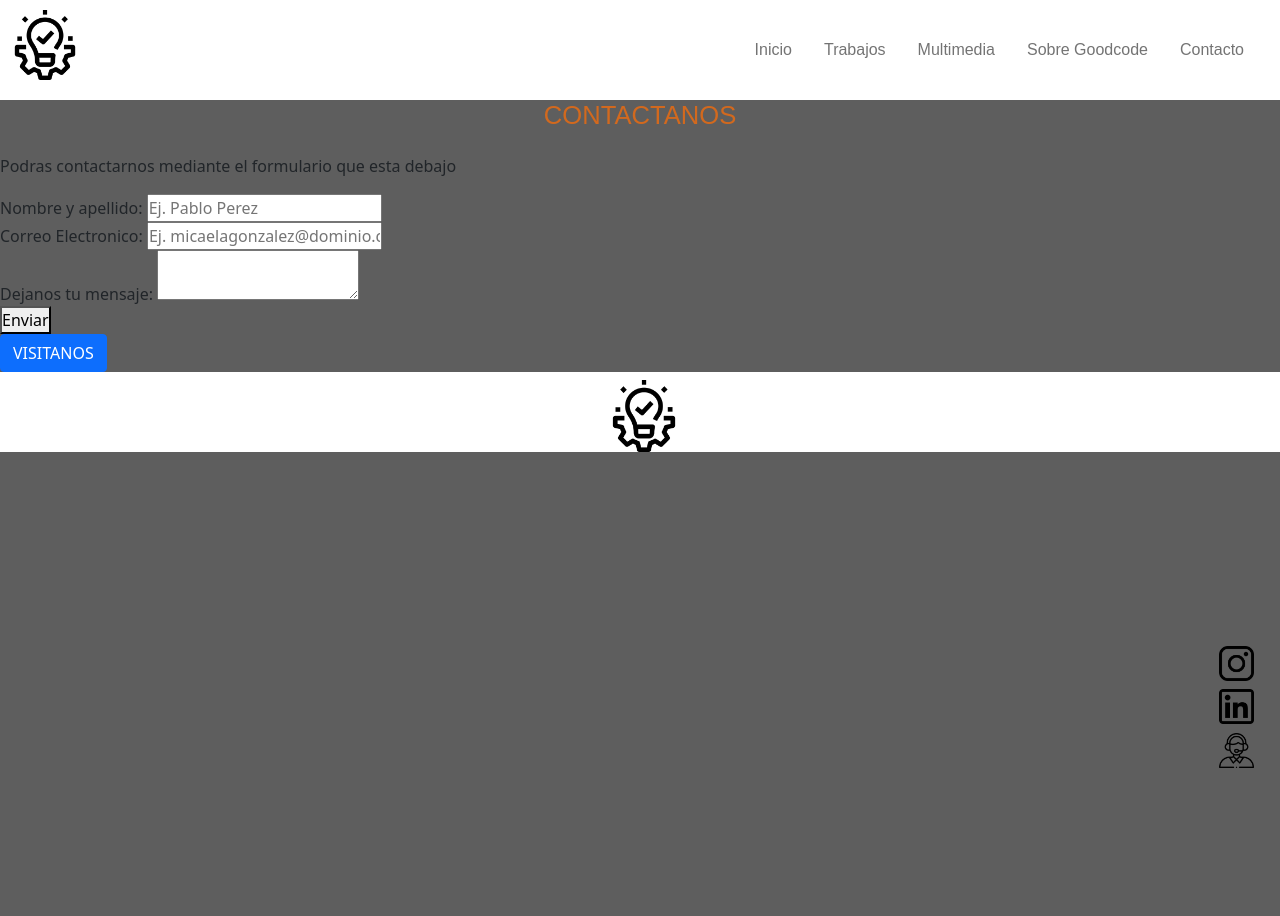
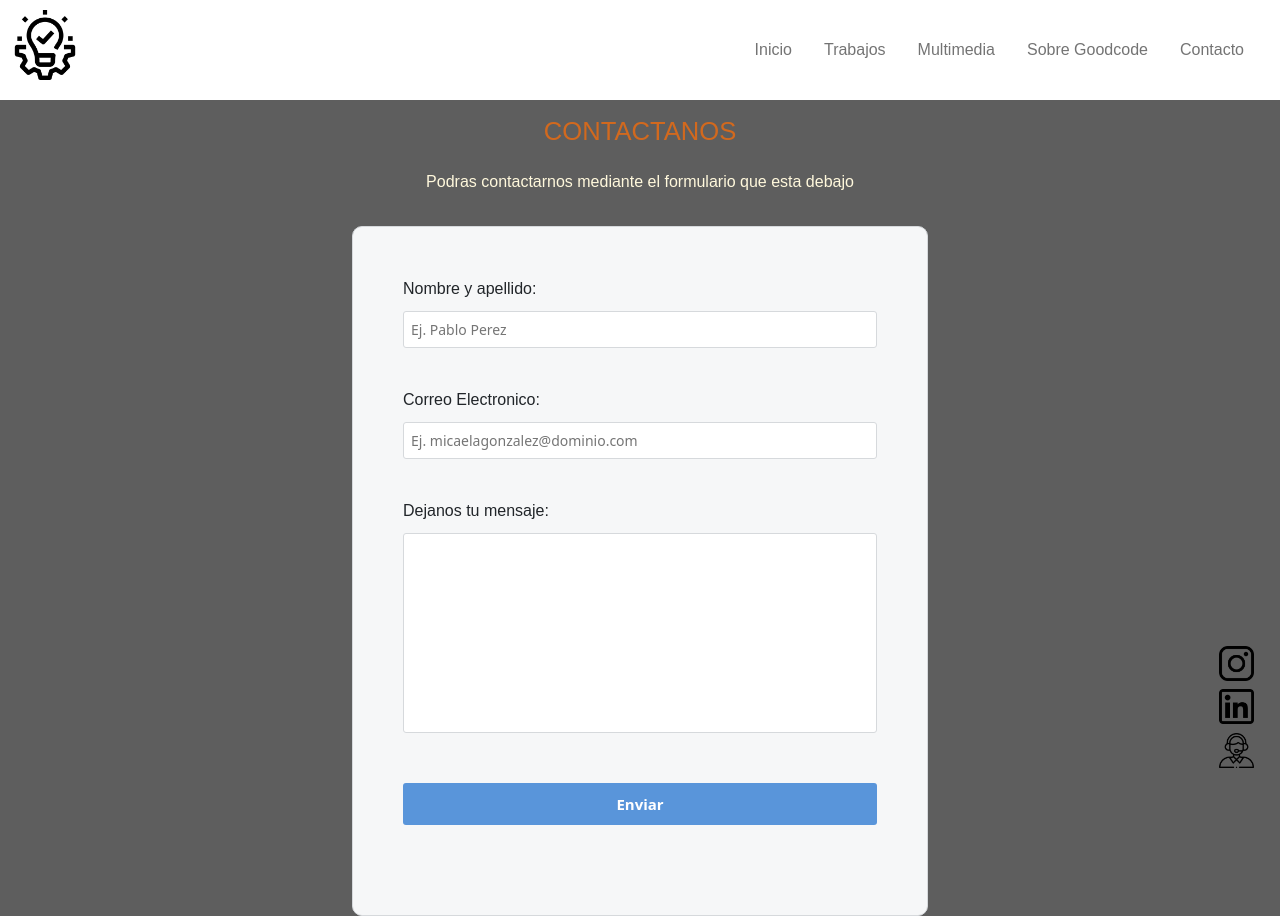
Before and after one commit to rodrigosivori/entregaSASS, a website: page contacto.html in a window 1280 px wide. Shown: the top 916 px of the page. Before the commit the page ends 800 px from the top, so only its background shows below. Drawn offline with nearby package versions, Linux system fonts and the light colour scheme.

Commit message:
add contacto to sass

```diff
--- a/scss/componentes/_contacto.scss
+++ b/scss/componentes/_contacto.scss
@@ -0,0 +1,109 @@
+section {
+    display: grid;
+    grid-template-areas:
+    "title"
+    "formulario"
+    "mapas";
+    justify-items: center;
+    padding-bottom: 100px;
+
+    .cont-contact-title {
+        grid-area: title;
+        margin-top: 1em;
+
+        p {
+            width: 100%;
+            font-family: 'Oswald', sans-serif;
+            color: cornsilk;
+            text-align: center;
+            padding-bottom: 1em;
+        }
+    }
+    .formulario {
+        grid-area: formulario;
+        background-color: #f6f7f8;
+        border: 1px solid #d6d9dc;
+        border-radius: 10px;
+        width: 45%;
+        margin: 0 0 100px 0;
+        padding: 50px;
+
+        div {
+
+            label {
+                font-family: 'Oswald', sans-serif;
+            }
+        }
+
+    }
+
+    .form-row {
+        margin-bottom: 40px;
+        display: flex;
+        justify-content: flex-start;
+        flex-direction: column;
+        flex-wrap: wrap;
+
+        input[type="text"],
+        input[type="email"] {
+            background-color: #fff;
+            border: 1px solid #d6d9dc;
+            border-radius: 3px;
+            width: 100%;
+            padding: 7px;
+            font-size: 14px;
+        }
+
+        label {
+            margin-bottom: 10px;
+        }
+
+        textarea {
+            font-size: 14px;
+            border: 1px solid #d6d9dc;
+            border-radius: 3px;
+            margin-bottom: 10px;
+            padding: 7px;
+            min-height: 200px;
+            width: 100%;
+            resize: none;
+        }
+        .instructions {
+            color: #999;
+            margin-bottom: 30px;
+            font-size: 14px;
+        }
+        button {
+            font-size: 15px;
+            font-weight: bold;
+            color: #fff;
+            background-color: #5995da;
+            border:none;
+            border-radius: 3px;
+            padding: 10px 40px;
+            cursor: pointer;
+
+            &:hover {
+                background-color: #76aeed;
+            }
+            &:active {
+                background-color: #407fc7;
+            }
+        }
+
+    }
+
+    .btn-primary {
+        background-color: #3477c4; /* no me queda el mismo color que el form */
+        border: none;
+
+        &:hover {
+            background-color: #76aeed;
+        }
+        &:active {
+            background-color: #407fc7;
+
+        }
+    }
+
+}
--- a/scss/style.scss
+++ b/scss/style.scss
@@ -1,4 +1,5 @@
 @import 'base/config';
 @import 'componentes/header';
 @import 'componentes/index';
+@import 'componentes/contacto';
 @import 'componentes/footer';
```
Also changed, not shown: css/style.css, 1 other file.
